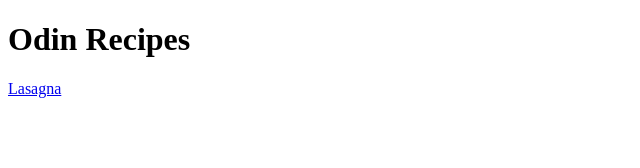
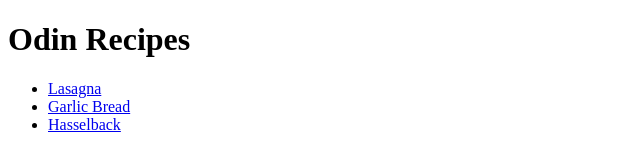
Before and after one commit to Aeros94/odin-recipes, a plain HTML site: page index.html in a window 1280 px wide. Shown: the whole page, without its empty margins (0-640 px from the left). Drawn offline with Linux system fonts and the light colour scheme.

Commit message:
Finalized some changes

```diff
--- a/index.html
+++ b/index.html
@@ -6,6 +6,10 @@
     </head>
     <body>
         <h1>Odin Recipes</h1>
-        <a href = "recipes\lasagna.html" rel = "noopener noreferrer">Lasagna</a>
+        <ul>
+            <li><a href = "recipes\lasagna.html" rel = "noopener noreferrer">Lasagna</a></li>
+            <li><a href = "recipes\garlic_bread.html" rel = "noopener noreferrer">Garlic Bread</a></li>
+            <li><a href = "recipes\hasselback.html" rel ="noopener noreferrer">Hasselback</a>
+        </ul>
     </body>
 </html>
```
